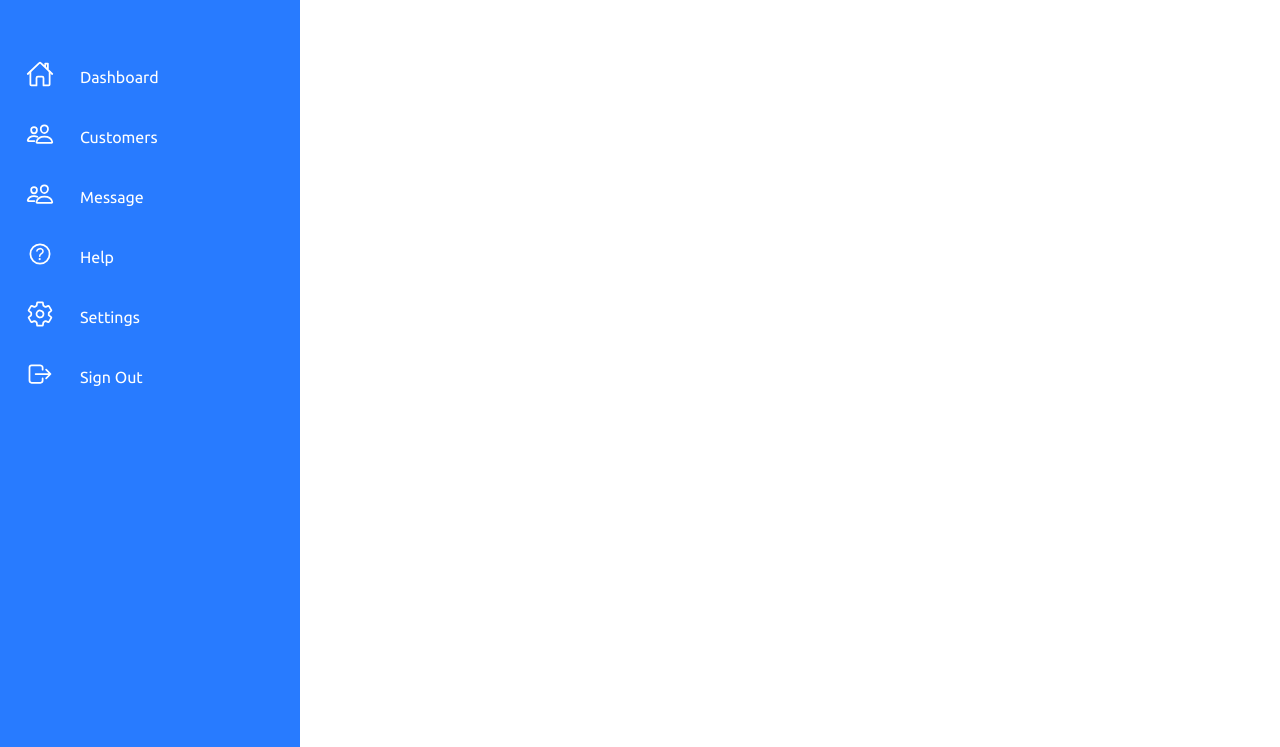
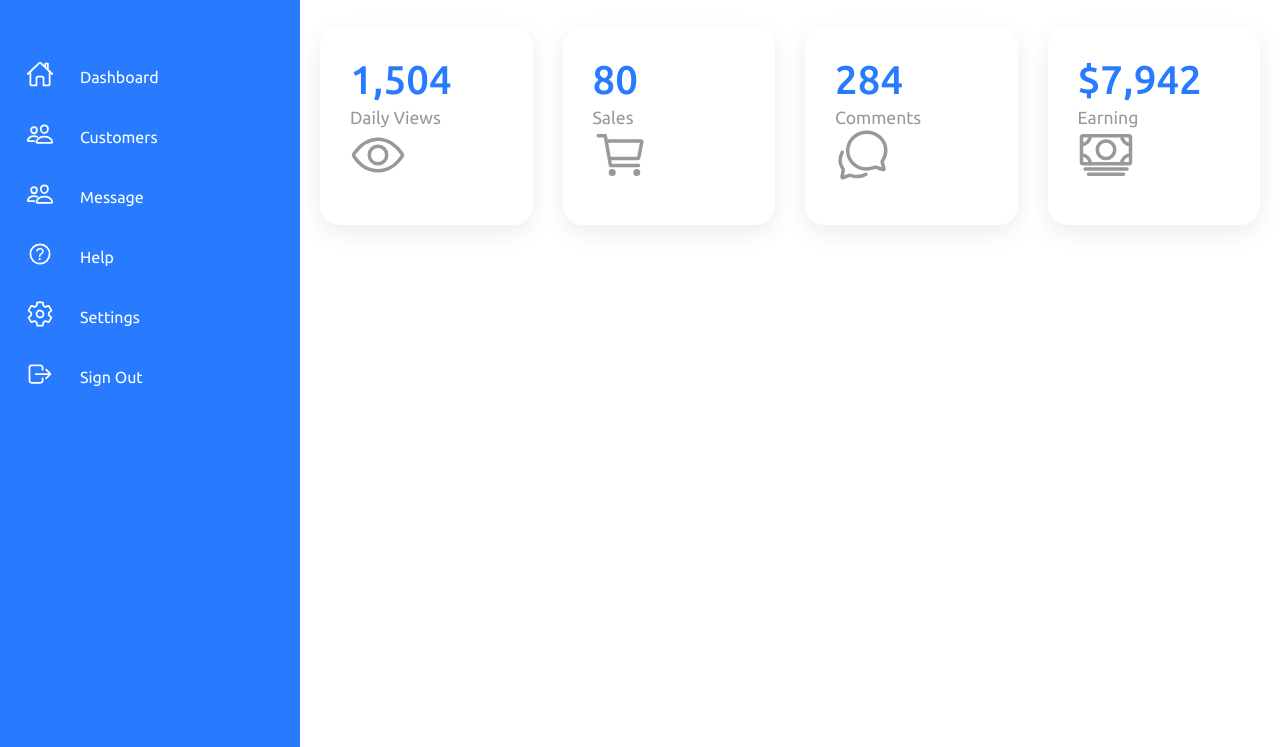
Before and after one commit to RollLife/game-studio, a plain HTML site: page 1.admin-dashboard/index.html in a window 1280 px wide. Shown: the part 53-800 px from the top of the page. Drawn offline with nearby package versions, Linux system fonts and the light colour scheme.

Commit message:
UPDATE: ADD card Boxes

```diff
--- a/1.admin-dashboard/index.html
+++ b/1.admin-dashboard/index.html
@@ -75,7 +75,52 @@
                 <img src="./user.jpg" alt="">
             </div>
         </div>
+        <!--  cards  -->
+        <div class="cardBox">
+            <div class="card">
+                <div>
+                    <div class="numbers">1,504</div>
+                    <div class="cardName">Daily Views</div>
+                    <div class="iconBx">
+                        <ion-icon name="eye-outline"></ion-icon>
+                    </div>
+                </div>
+
+            </div>
+            <div class="card">
+                <div>
+                    <div class="numbers">80</div>
+                    <div class="cardName">Sales</div>
+                    <div class="iconBx">
+                        <ion-icon name="cart-outline"></ion-icon>
+                    </div>
+                </div>
+
+            </div>
+            <div class="card">
+                <div>
+                    <div class="numbers">284</div>
+                    <div class="cardName">Comments</div>
+                    <div class="iconBx">
+                        <ion-icon name="chatbubbles-outline"></ion-icon>
+                    </div>
+                </div>
+
+            </div>
+            <div class="card">
+                <div>
+                    <div class="numbers">$7,942</div>
+                    <div class="cardName">Earning</div>
+                    <div class="iconBx">
+                        <ion-icon name="cash-outline"></ion-icon>
+                    </div>
+                </div>
+
+            </div>
+        </div>
+
     </div>
+
 
 </div>
 <script type="module" src="https://unpkg.com/ionicons@5.5.2/dist/ionicons/ionicons.esm.js"></script>
@@ -89,7 +134,7 @@
     toggle.onclick = function () {
         navigation.classList.toggle('active')
         main.classList.toggle('active')
-    //   classList가 의미하는 바는?
+        //   classList가 의미하는 바는?
     }
 
 
--- a/1.admin-dashboard/style.css
+++ b/1.admin-dashboard/style.css
@@ -245,3 +245,53 @@ body {
     /* 이건 뭘까*/
     object-fit: cover;
 }
+
+.cardBox {
+    position: relative;
+    width: 100%;
+    padding: 20px;
+    display: grid;
+    /*    grid란 뭘까    */
+    grid-template-columns: repeat(4, 1fr);
+    grid-gap: 30px;
+}
+
+.cardBox .card {
+    position: relative;
+    background: var(--white);
+    padding: 30px;
+    border-radius: 20px;
+    display: flex;
+    /* 정렬관련 속성 */
+    justify-content: space-between;
+    box-shadow: 0 7px 25px rgba(0, 0, 0, 0.08);
+    cursor: pointer;
+}
+.cardBox .card .numbers{
+    position: relative;
+    font-weight: 500;
+    font-size: 2.5em;
+    color: var(--blue);
+}
+
+.cardBox .card .cardName{
+    color: var(--black2);
+    font-size: 1.1em;
+    margin-top: 5px;
+}
+
+.cardBox .card .iconBx{
+    font-size: 3.5em;
+    color: var(--black2);
+}
+
+/* 마우스 올렸을때 색 반전되게 하는 속성들*/
+.cardBox .card:hover{
+    background: var(--blue);
+}
+
+.cardBox .card:hover .numbers,
+.cardBox .card:hover .cardName,
+.cardBox .card:hover .iconBx{
+    color : var(--white);
+}
```
